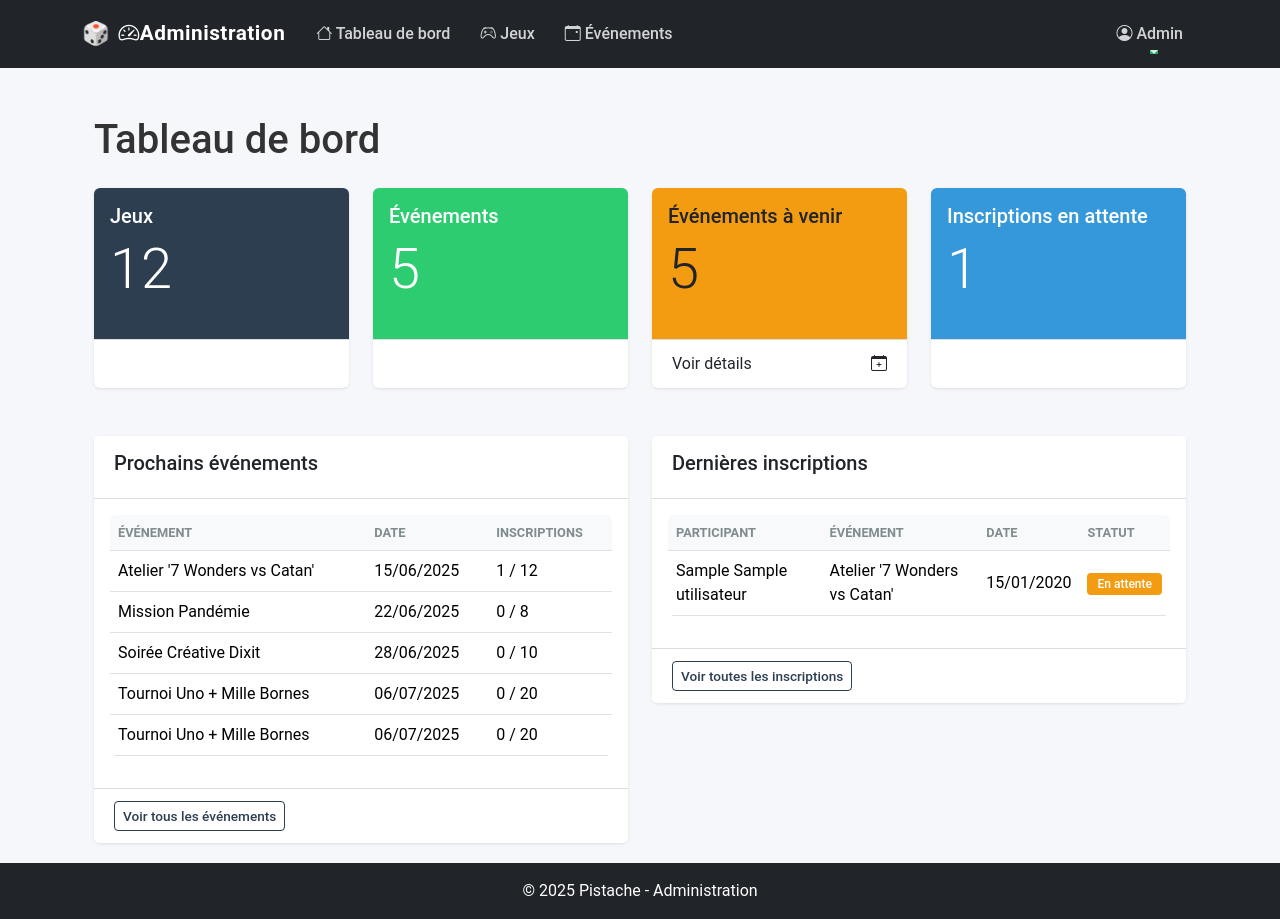
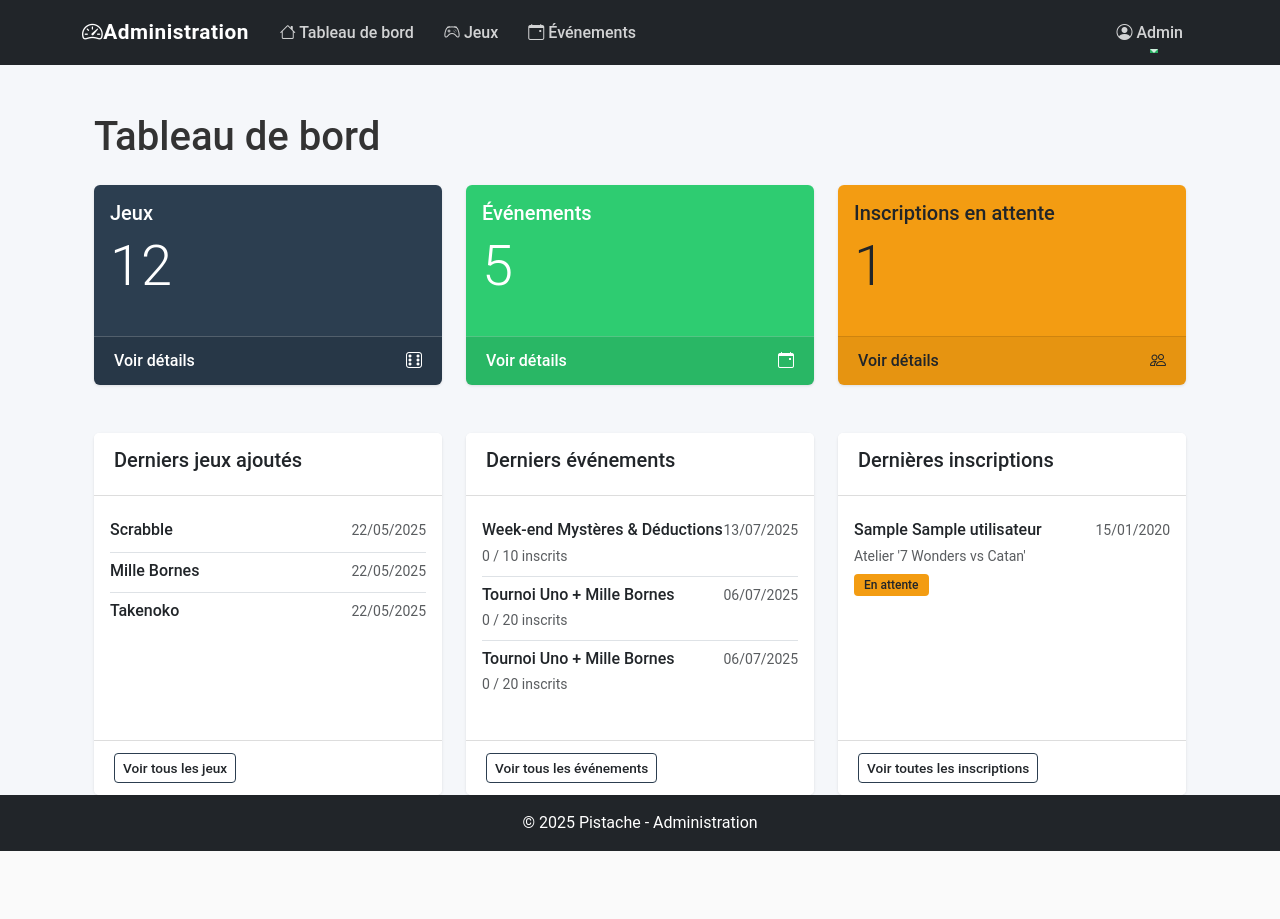
Before and after one commit to Claipousse/Projet-Technologique-B1, a PHP site: page /admin/index.php in a window 1280 px wide. After the commit the page ends 851 px from the top, so only its background shows below. Run offline with PHP 8.4, Linux system fonts and the light colour scheme; data comes from the database, SQL or seed files in the repository; tables that the repository leaves empty hold one stand-in row (values such as "Sample post").

Commit message:
Modification admin/index.php

```diff
--- a/admin/index.php
+++ b/admin/index.php
@@ -14,38 +14,34 @@ try {
     $stmt = $pdo->query("SELECT COUNT(*) FROM evenement");
     $nbEvenements = $stmt->fetchColumn();
 
-    // Nombre d'événements à venir
-    $stmt = $pdo->query("SELECT COUNT(*) FROM evenement WHERE date_debut >= CURDATE()");
-    $nbEvenementsAVenir = $stmt->fetchColumn();
-
-    // Nombre total d'inscriptions
-    $stmt = $pdo->query("SELECT COUNT(*) FROM inscription");
-    $nbInscriptions = $stmt->fetchColumn();
-
     // Nombre d'inscriptions en attente
     $stmt = $pdo->query("SELECT COUNT(*) FROM inscription WHERE status = 'en attente'");
     $nbInscriptionsEnAttente = $stmt->fetchColumn();
 
-    // Récupérer les 5 prochains événements
+    // Récupérer les 3 derniers jeux ajoutés
+    $stmt = $pdo->query("SELECT id_jeux, nom, date_ajout FROM jeux
+                        ORDER BY date_ajout DESC, id_jeux DESC LIMIT 3");
+    $derniersJeux = $stmt->fetchAll(PDO::FETCH_ASSOC);
+
+    // Récupérer les 3 derniers événements
     $stmt = $pdo->query("SELECT id_evenement, titre, date_debut, date_fin, capacite_max FROM evenement
-                        WHERE date_debut >= CURDATE()
-                        ORDER BY date_debut ASC LIMIT 5");
-    $prochainsEvenements = $stmt->fetchAll(PDO::FETCH_ASSOC);
+                        ORDER BY date_debut DESC LIMIT 3");
+    $derniersEvenements = $stmt->fetchAll(PDO::FETCH_ASSOC);
 
     // Pour chaque événement, récupérer le nombre d'inscrits
-    foreach ($prochainsEvenements as &$evenement) {
+    foreach ($derniersEvenements as &$evenement) {
         $stmt = $pdo->prepare("SELECT COUNT(*) FROM inscription WHERE id_evenement = ?");
         $stmt->execute([$evenement['id_evenement']]);
         $evenement['nb_inscrits'] = $stmt->fetchColumn();
     }
 
-    // Récupérer les 5 dernières inscriptions
+    // Récupérer les 3 dernières inscriptions
     $stmt = $pdo->query("SELECT i.id_inscription, i.date_inscription, i.status,
                            u.nom, u.prenom, e.titre
                         FROM inscription i
                         JOIN utilisateur u ON i.id_utilisateur = u.id_utilisateur
                         JOIN evenement e ON i.id_evenement = e.id_evenement
-                        ORDER BY i.date_inscription DESC LIMIT 5");
+                        ORDER BY i.date_inscription DESC LIMIT 3");
     $dernieresInscriptions = $stmt->fetchAll(PDO::FETCH_ASSOC);
 
 } catch (PDOException $e) {
@@ -62,16 +58,16 @@ include_once 'includes/admin-header.php';
             <div class="alert alert-danger"><?php echo $message; ?></div>
         <?php endif; ?>
 
-    <!-- Statistiques -->
+        <!-- Statistiques - 3 cartes alignées -->
         <div class="row mt-4">
-        <div class="col-md-3 mb-4">
+            <div class="col-md-4 mb-4">
                 <div class="card bg-primary text-white h-100">
                     <div class="card-body">
                         <h5 class="card-title">Jeux</h5>
                         <p class="card-text display-4"><?php echo $nbJeux; ?></p>
                     </div>
                     <div class="card-footer d-flex">
-                    <a href="jeux/liste.php" class="text-white text-decoration-none">Voir détails</a>
+                        <a href="jeux/liste.php" class="text-white text-decoration-none" style="color: white !important;">Voir détails</a>
                         <span class="ms-auto">
                             <i class="bi bi-dice-6"></i>
                         </span>
@@ -79,14 +75,14 @@ include_once 'includes/admin-header.php';
                 </div>
             </div>
 
-        <div class="col-md-3 mb-4">
+            <div class="col-md-4 mb-4">
                 <div class="card bg-success text-white h-100">
                     <div class="card-body">
                         <h5 class="card-title">Événements</h5>
                         <p class="card-text display-4"><?php echo $nbEvenements; ?></p>
                     </div>
                     <div class="card-footer d-flex">
-                    <a href="evenements/liste.php" class="text-white text-decoration-none">Voir détails</a>
+                        <a href="evenements/liste.php" class="text-white text-decoration-none" style="color: white !important;">Voir détails</a>
                         <span class="ms-auto">
                             <i class="bi bi-calendar-event"></i>
                         </span>
@@ -94,29 +90,14 @@ include_once 'includes/admin-header.php';
                 </div>
             </div>
 
-        <div class="col-md-3 mb-4">
+            <div class="col-md-4 mb-4">
                 <div class="card bg-warning text-dark h-100">
-                <div class="card-body">
-                    <h5 class="card-title">Événements à venir</h5>
-                    <p class="card-text display-4"><?php echo $nbEvenementsAVenir; ?></p>
-                </div>
-                <div class="card-footer d-flex">
-                    <a href="evenements/liste.php" class="text-dark text-decoration-none">Voir détails</a>
-                    <span class="ms-auto">
-                        <i class="bi bi-calendar-plus"></i>
-                    </span>
-                </div>
-            </div>
-        </div>
-
-        <div class="col-md-3 mb-4">
-            <div class="card bg-info text-white h-100">
                     <div class="card-body">
                         <h5 class="card-title">Inscriptions en attente</h5>
                         <p class="card-text display-4"><?php echo $nbInscriptionsEnAttente; ?></p>
                     </div>
                     <div class="card-footer d-flex">
-                    <a href="inscriptions/liste.php" class="text-white text-decoration-none">Voir détails</a>
+                        <a href="inscriptions/liste.php" class="text-dark text-decoration-none">Voir détails</a>
                         <span class="ms-auto">
                         <i class="bi bi-people"></i>
                     </span>
@@ -125,44 +106,63 @@ include_once 'includes/admin-header.php';
             </div>
         </div>
 
-    <!-- Prochains événements -->
+        <!-- Listes des derniers éléments - 3 colonnes alignées -->
         <div class="row mt-4">
-        <div class="col-md-6">
-            <div class="card">
+            <!-- Derniers jeux ajoutés -->
+            <div class="col-md-4">
+                <div class="card h-100">
                     <div class="card-header">
-                    <h5>Prochains événements</h5>
+                        <h5>Derniers jeux ajoutés</h5>
                     </div>
                     <div class="card-body">
-                    <?php if (empty($prochainsEvenements)): ?>
-                        <p class="text-muted">Aucun événement à venir</p>
+                        <?php if (empty($derniersJeux)): ?>
+                            <p class="text-muted">Aucun jeu disponible</p>
                         <?php else: ?>
-                        <table class="table">
-                            <thead>
-                                <tr>
-                                    <th>Événement</th>
-                                    <th>Date</th>
-                                    <th>Inscriptions</th>
-                                </tr>
-                            </thead>
-                            <tbody>
-                                <?php foreach ($prochainsEvenements as $evenement): ?>
-                                    <tr>
-                                        <td><?php echo htmlspecialchars($evenement['titre']); ?></td>
-                                        <td>
-                                            <?php
-                                                echo date('d/m/Y', strtotime($evenement['date_debut']));
-                                                if ($evenement['date_debut'] != $evenement['date_fin']) {
-                                                    echo ' - ' . date('d/m/Y', strtotime($evenement['date_fin']));
-                                                }
-                                            ?>
-                                        </td>
-                                        <td>
-                                            <?php echo $evenement['nb_inscrits']; ?> / <?php echo $evenement['capacite_max']; ?>
-                                        </td>
-                                    </tr>
+                            <div class="list-group list-group-flush">
+                                <?php foreach ($derniersJeux as $jeu): ?>
+                                    <div class="list-group-item px-0">
+                                        <div class="d-flex w-100 justify-content-between">
+                                            <h6 class="mb-1"><?php echo htmlspecialchars($jeu['nom']); ?></h6>
+                                            <small class="text-muted">
+                                                <?php echo $jeu['date_ajout'] ? date('d/m/Y', strtotime($jeu['date_ajout'])) : 'N/A'; ?>
+                                            </small>
+                                        </div>
+                                    </div>
                                 <?php endforeach; ?>
-                            </tbody>
-                        </table>
+                            </div>
+                        <?php endif; ?>
+                    </div>
+                    <div class="card-footer">
+                        <a href="jeux/liste.php" class="btn btn-sm btn-outline-primary">Voir tous les jeux</a>
+                    </div>
+                </div>
+            </div>
+
+            <!-- Derniers événements -->
+            <div class="col-md-4">
+                <div class="card h-100">
+                    <div class="card-header">
+                        <h5>Derniers événements</h5>
+                    </div>
+                    <div class="card-body">
+                        <?php if (empty($derniersEvenements)): ?>
+                            <p class="text-muted">Aucun événement disponible</p>
+                        <?php else: ?>
+                            <div class="list-group list-group-flush">
+                                <?php foreach ($derniersEvenements as $evenement): ?>
+                                    <div class="list-group-item px-0">
+                                        <div class="d-flex w-100 justify-content-between">
+                                            <h6 class="mb-1"><?php echo htmlspecialchars($evenement['titre']); ?></h6>
+                                            <small class="text-muted">
+                                                <?php echo date('d/m/Y', strtotime($evenement['date_debut'])); ?>
+                                            </small>
+                                        </div>
+                                        <small class="text-muted">
+                                            <?php echo $evenement['nb_inscrits']; ?> / <?php echo $evenement['capacite_max']; ?> inscrits
+                                        </small>
+                                    </div>
+                                <?php endforeach; ?>
+                            </div>
                         <?php endif; ?>
                     </div>
                     <div class="card-footer">
@@ -172,8 +172,8 @@ include_once 'includes/admin-header.php';
             </div>
 
             <!-- Dernières inscriptions -->
-        <div class="col-md-6">
-            <div class="card">
+            <div class="col-md-4">
+                <div class="card h-100">
                     <div class="card-header">
                         <h5>Dernières inscriptions</h5>
                     </div>
@@ -181,34 +181,28 @@ include_once 'includes/admin-header.php';
                         <?php if (empty($dernieresInscriptions)): ?>
                             <p class="text-muted">Aucune inscription récente</p>
                         <?php else: ?>
-                        <table class="table">
-                            <thead>
-                                <tr>
-                                    <th>Participant</th>
-                                    <th>Événement</th>
-                                    <th>Date</th>
-                                    <th>Statut</th>
-                                </tr>
-                            </thead>
-                            <tbody>
+                            <div class="list-group list-group-flush">
                                 <?php foreach ($dernieresInscriptions as $inscription): ?>
-                                    <tr>
-                                        <td><?php echo htmlspecialchars($inscription['prenom'] . ' ' . $inscription['nom']); ?></td>
-                                        <td><?php echo htmlspecialchars($inscription['titre']); ?></td>
-                                        <td><?php echo date('d/m/Y', strtotime($inscription['date_inscription'])); ?></td>
-                                        <td>
+                                    <div class="list-group-item px-0">
+                                        <div class="d-flex w-100 justify-content-between">
+                                            <h6 class="mb-1"><?php echo htmlspecialchars($inscription['prenom'] . ' ' . $inscription['nom']); ?></h6>
+                                            <small class="text-muted">
+                                                <?php echo date('d/m/Y', strtotime($inscription['date_inscription'])); ?>
+                                            </small>
+                                        </div>
+                                        <small class="text-muted"><?php echo htmlspecialchars($inscription['titre']); ?></small>
+                                        <div class="mt-1">
                                             <?php if ($inscription['status'] == 'en attente'): ?>
-                                                <span class="badge bg-warning">En attente</span>
+                                                <span class="badge bg-warning text-dark">En attente</span>
                                             <?php elseif ($inscription['status'] == 'validé'): ?>
                                                 <span class="badge bg-success">Validé</span>
                                             <?php else: ?>
                                                 <span class="badge bg-danger">Annulé</span>
                                             <?php endif; ?>
-                                        </td>
-                                    </tr>
+                                        </div>
+                                    </div>
                                 <?php endforeach; ?>
-                            </tbody>
-                        </table>
+                            </div>
                         <?php endif; ?>
                     </div>
                     <div class="card-footer">
--- a/assets/css/admin.css
+++ b/assets/css/admin.css
@@ -509,7 +509,6 @@ body {
 }
 
 .navbar-brand::before {
-  content: "🎲"; /* Emoji de dé pour représenter les jeux */
   margin-right: 8px;
   font-size: 1.4rem;
 }
@@ -693,3 +692,47 @@ body {
   color: #495057;
   z-index: 10;
 }
+
+/* Fix pour les liens dans les card-footer des statistiques */
+.card-footer a {
+  color: inherit !important;
+  text-decoration: none !important;
+  font-weight: 500;
+  transition: opacity 0.2s;
+}
+
+.card-footer a:hover {
+  opacity: 0.8 !important;
+}
+
+/* Styles spécifiques pour les cartes colorées */
+.bg-primary .card-footer a,
+.bg-success .card-footer a {
+  color: white !important;
+}
+
+.bg-warning .card-footer a {
+  color: #212529 !important;
+}
+
+.bg-info .card-footer a {
+  color: white !important;
+}
+
+.bg-danger .card-footer a {
+  color: white !important;
+}
+
+/* Assurer la visibilité des liens dans les cartes statistiques */
+.card.bg-primary .card-footer,
+.card.bg-success .card-footer,
+.card.bg-info .card-footer,
+.card.bg-danger .card-footer {
+  background-color: rgba(0, 0, 0, 0.1) !important;
+  border-top: 1px solid rgba(255, 255, 255, 0.2) !important;
+}
+
+.card.bg-warning .card-footer {
+  background-color: rgba(0, 0, 0, 0.05) !important;
+  border-top: 1px solid rgba(0, 0, 0, 0.1) !important;
+}
```
Lines whose indentation alone changed are shown as unchanged.
